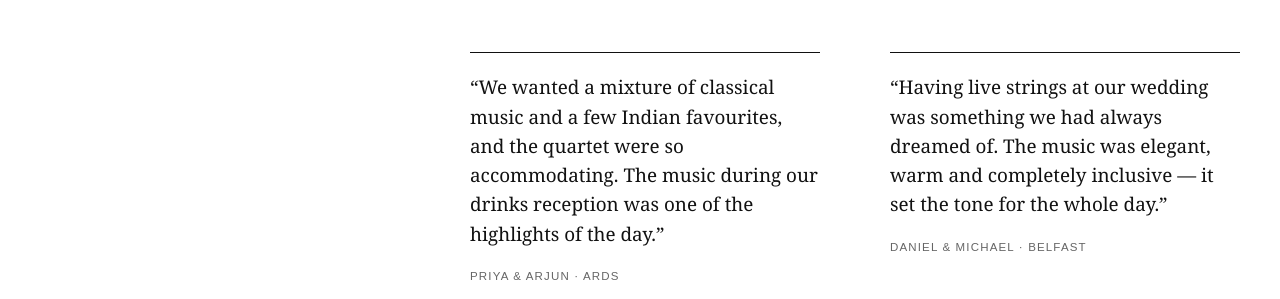
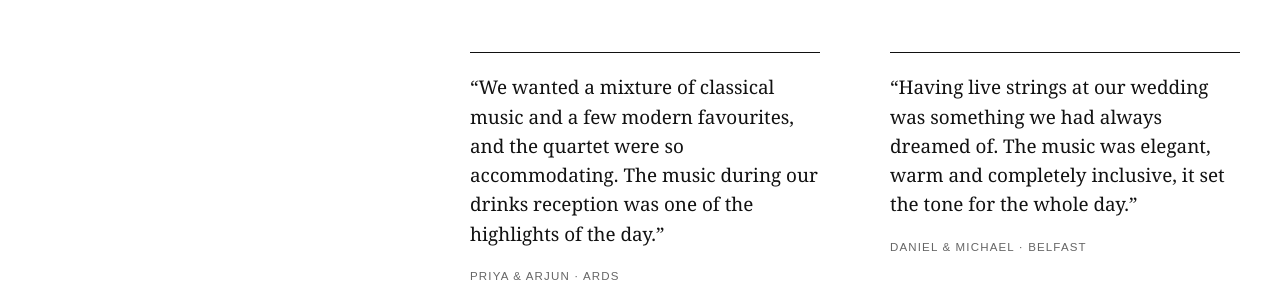
Before and after one commit to markdstockdale/loosestringsquartet, a plain HTML site: page index.html in a window 1280 px wide. Shown: the part 4493-4792 px from the top of the page. Drawn offline with Linux system fonts and the light colour scheme.

Commit message:
Update index.html

```diff
--- a/index.html
+++ b/index.html
@@ -509,7 +509,7 @@
 
               <article class="testimonial">
                 <blockquote>
-                  “We wanted a mixture of classical music and a few Indian
+                  “We wanted a mixture of classical music and a few modern
                   favourites, and the quartet were so accommodating. The
                   music during our drinks reception was one of the highlights
                   of the day.”
@@ -521,7 +521,7 @@
                 <blockquote>
                   “Having live strings at our wedding was something we had
                   always dreamed of. The music was elegant, warm and
-                  completely inclusive — it set the tone for the whole day.”
+                  completely inclusive, it set the tone for the whole day.”
                 </blockquote>
                 <cite>Daniel & Michael · Belfast</cite>
               </article>
```
